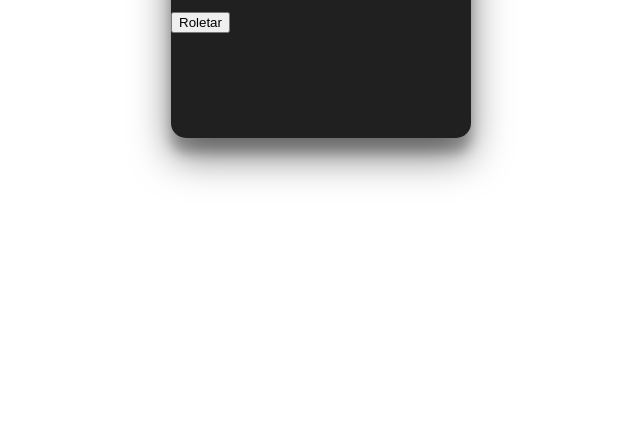
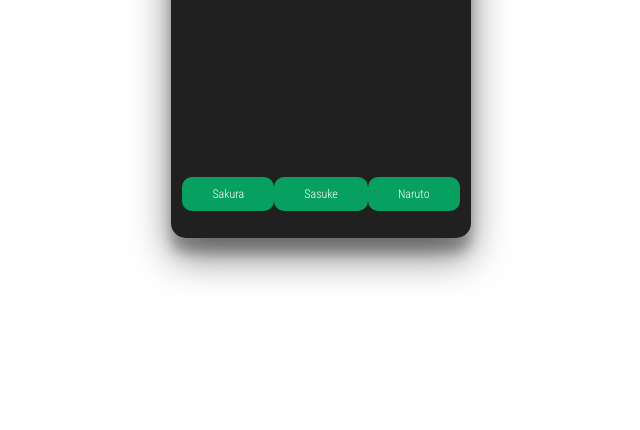
Before and after one commit to w3ssfs/naruto_card, a plain HTML site: page index.html in a window 1280 px wide. Shown: the part 370-800 px from the top of the page, without its empty margins (319-959 px from the left). Drawn offline with Linux system fonts and the light colour scheme.

Commit message:
Modificações no css e criação do JS (#2)
Co-authored-by: w3ssfs <wesleyfranca001@gmail.com>

```diff
--- a/index.html
+++ b/index.html
@@ -10,6 +10,7 @@
     <link rel="preconnect" href="https://fonts.googleapis.com">
     <link rel="preconnect" href="https://fonts.gstatic.com" crossorigin>
     <link href="https://fonts.googleapis.com/css2?family=Roboto+Condensed:wght@300&display=swap" rel="stylesheet">
+    <script src="scripts.js"></script>
 
     <title>Naruto</title>
 </head>
@@ -17,13 +18,18 @@
 <body>
     <div class="container">
         <div class="card">
-            <div class="image"><img class="perso" src="image/naruto.png" alt=""></div>
+            <div class="image"><img class="perso" src="image/naruto.png" alt="" id="images"></div>
             <div class="text">
-                <h2 class="text-main">Naruto</h2>
-                <p class="text-desc">Naruto dos 9 rabo</p>
+                <h2 class="text-main" id="name">Naruto Uzumaki</h2>
+                <p class="text-desc" id="des">Naruto dos 9 rabo</p>
             </div>
-            <button>Roletar</button> <!--botao alterado -->
+            <div class="botton">
+                <button type="button" class="btn" onclick="img()">Sakura</button>
+                <button type="button" class="btn" onclick="img1()">Sasuke</button>
+                <button type="button" class="btn" onclick="img2()">Naruto</button>
+            </div>
         </div>
+
     </div>
 
 
--- /dev/null
+++ b/scripts.js
@@ -0,0 +1,18 @@
+function img() {
+    document.getElementById("images").src = "image/sakura.webp";
+    document.getElementById("name").innerHTML = "Sakura Haruno";
+    document.getElementById("des").innerHTML = "Aprendiz da tsunadi";
+
+}
+
+function img1() {
+    document.getElementById("images").src = "image/sasuke.jpg";
+    document.getElementById("name").innerHTML = "Sasuke Uchiha";
+    document.getElementById("des").innerHTML = "Maldição do ódio";
+}
+
+function img2() {
+    document.getElementById("images").src = "image/naruto.png";
+    document.getElementById("name").innerHTML = "Naruto Uzumaki";
+    document.getElementById("des").innerHTML = "Naruto dos 9 rabo";
+}
--- a/style.css
+++ b/style.css
@@ -5,7 +5,7 @@
 
 .card {
     width: 300px;
-    height: 400px;
+    height: 500px;
     background-color: #202020;
     border-radius: 15px;
     margin-top: 100px;
@@ -39,3 +39,29 @@
     text-align: center;
     font-size: 15px;
 }
+
+.btn {
+    padding: 10px 30px;
+    font-size: 12px;
+    font-weight: 500;
+    font-family: 'Roboto Condensed', sans-serif;
+    border-radius: 10px;
+    border: none;
+    transition: 1s;
+    background-color: #08a061;
+    color: white;
+
+}
+
+.btn:hover {
+    transition: 1s;
+    background-color: #0c5739;
+    color: white;
+    cursor: pointer;
+}
+
+.botton {
+    display: flex;
+    justify-content: center;
+    margin-top: 180px;
+}
```
Also changed, not shown: image/sakura.webp (added), image/sasuke.jpg (added).
